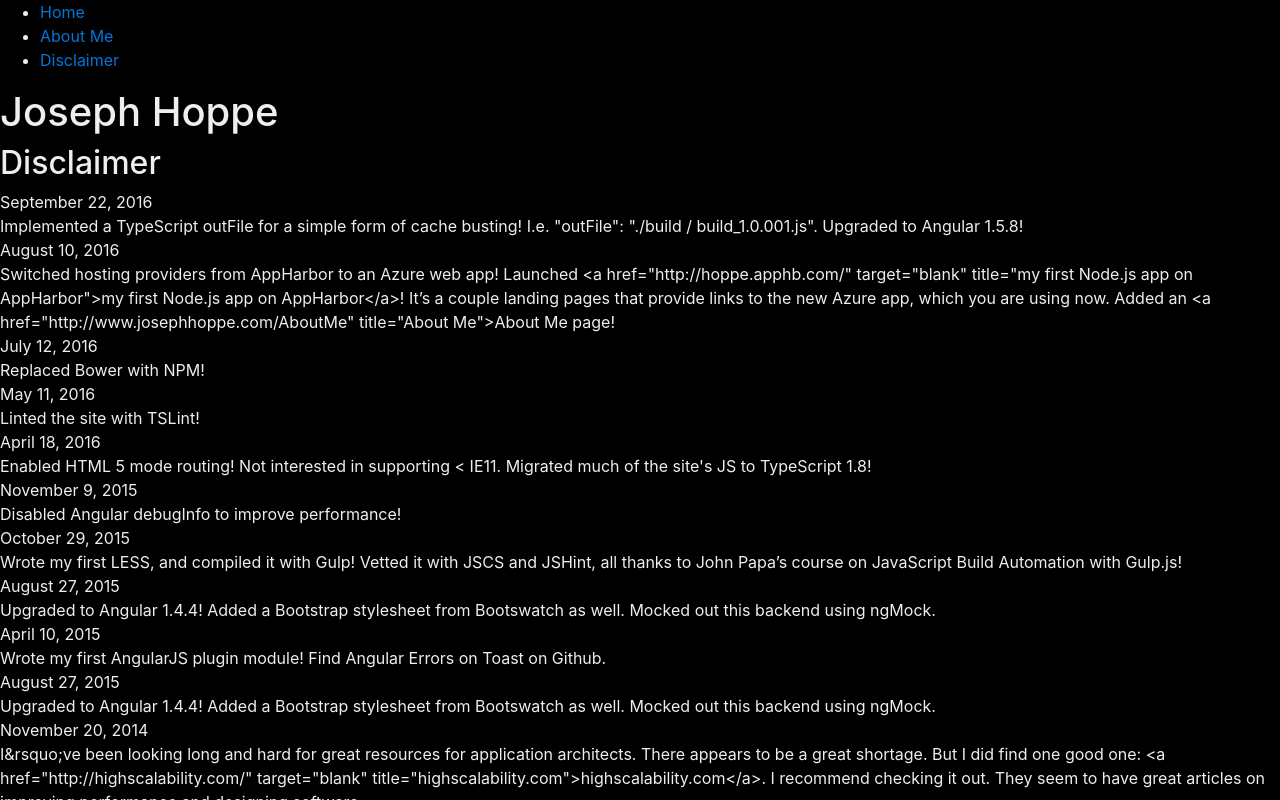
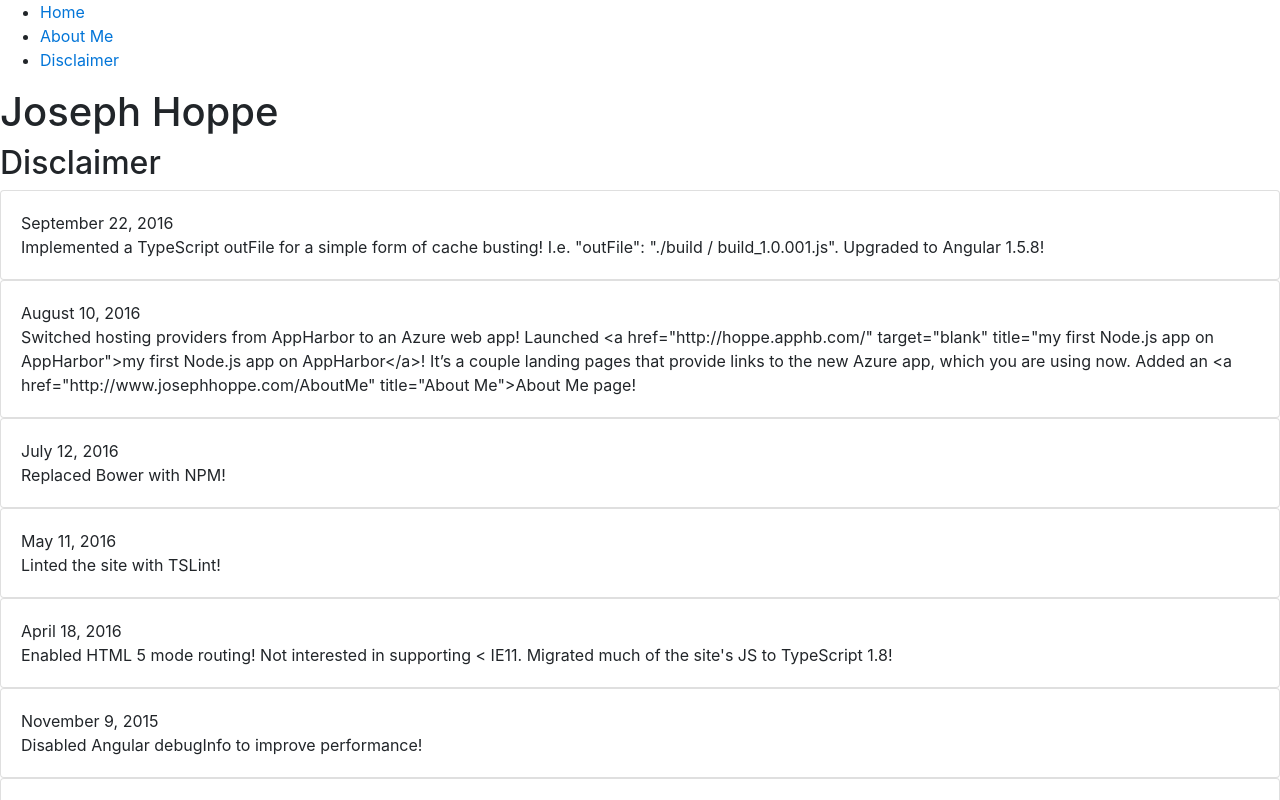
Before and after one commit to joehoppe/Personal-Site-2.0, a React (Create React App) app: page /disclaimer in a window 1280 px wide. Shown: the top 800 px of the page. Built offline with nearby package versions, Linux system fonts and the light colour scheme.

Commit message:
Added bootstrap

```diff
--- a/package.json
+++ b/package.json
@@ -6,6 +6,7 @@
     "bootstrap": "^4.3.1",
     "node-sass": "^4.11.0",
     "react": "^16.7.0",
+    "react-bootstrap": "^1.0.0-beta.6",
     "react-dom": "^16.7.0",
     "react-router-dom": "^4.3.1",
     "react-scripts": "2.1.8"
--- a/src/App.js
+++ b/src/App.js
@@ -2,6 +2,7 @@ import React from "react";
 import { BrowserRouter as Router, Route, Link } from "react-router-dom";
 import AboutMe from './AboutMe';
 import CardList from './CardList/CardList';
+import 'bootstrap/dist/css/bootstrap.css'
 
 const Index = () => <h2>Home</h2>;
 const Disclaimer = () => <h2>Disclaimer</h2>;
--- a/src/Card/Card.js
+++ b/src/Card/Card.js
@@ -1,9 +1,11 @@
 import React from 'react';
 
 const Card = (props) => (
-    <div>
-        <div>{props.date}</div>
-        <div>{props.text}</div>
+    <div className="card">
+        <div className="card-body">
+            <div>{props.date}</div>
+            <div>{props.text}</div>
+        </div>
     </div>
 )
 
--- /dev/null
+++ b/src/Card/Card.module.css
@@ -0,0 +1,3 @@
+/* div {
+    background-color: red;
+  } */
--- a/src/custom.scss
+++ b/src/custom.scss
@@ -25,8 +25,6 @@ $brand-warning:             $orange !default;
 $brand-danger:              $red !default;
 $brand-inverse:             $gray-dark !default;
 
-$body-bg: #000;
-$body-color: $gray-lighter;
 
 // Import Bootstrap and its default variables
-@import '~bootstrap/scss/bootstrap.scss';
+@import 'bootstrap/scss/bootstrap.scss';
--- a/src/index.js
+++ b/src/index.js
@@ -2,6 +2,8 @@ import React from 'react';
 import ReactDOM from 'react-dom';
 import './index.css';
 import App from './App';
+import 'bootstrap/dist/css/bootstrap.min.css';
+
 import './custom.scss';
 
 ReactDOM.render(<App />, document.getElementById('root'));
```
Also changed, not shown: 1 other file (tests, documents, lock files or other folders).
